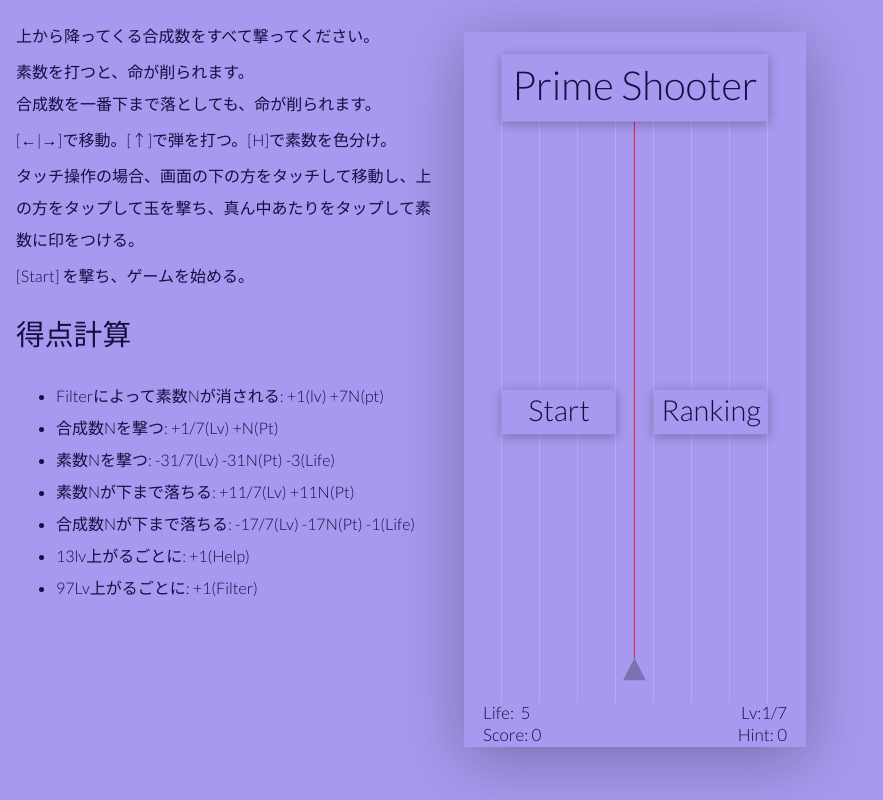
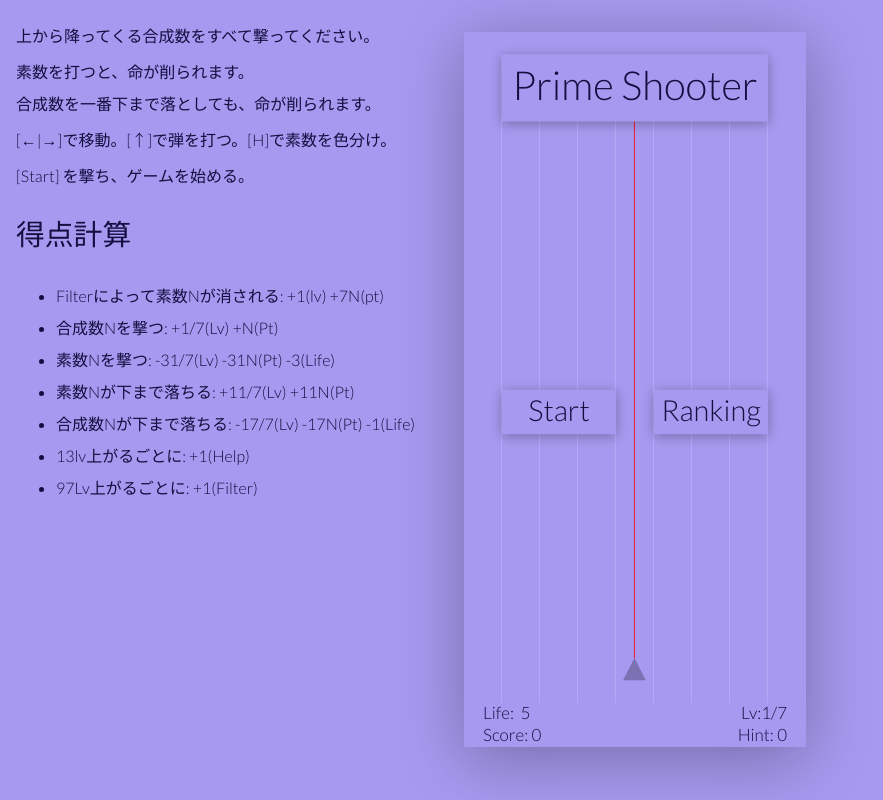
Before and after one commit to omasakun/PrimeShooter, a plain HTML site: page index.html in a window 1280 px wide. Shown: the whole page, without its empty margins (0-883 px from the left). Drawn offline with Linux system fonts and the light colour scheme; a web font is replaced by a local one.

Commit message:
update help

```diff
--- a/index.html
+++ b/index.html
@@ -30,7 +30,7 @@
 				<p>
 					[←|→]で移動。[↑]で弾を打つ。[H]で素数を色分け。
 				</p>
-				<p>
+				<p class="hide">
 					タッチ操作の場合、画面の下の方をタッチして移動し、上の方をタップして玉を撃ち、真ん中あたりをタップして素数に印をつける。
 				</p>
 				<p>
@@ -128,7 +128,7 @@
 			</div>
 		</div>
 		<div id="canvas-parent">
-		<canvas id="c1"></canvas>
+			<canvas id="c1"></canvas>
 		</div>
 		<div id="ranking" class="hide">
 			<ul id="rankingList">
```
